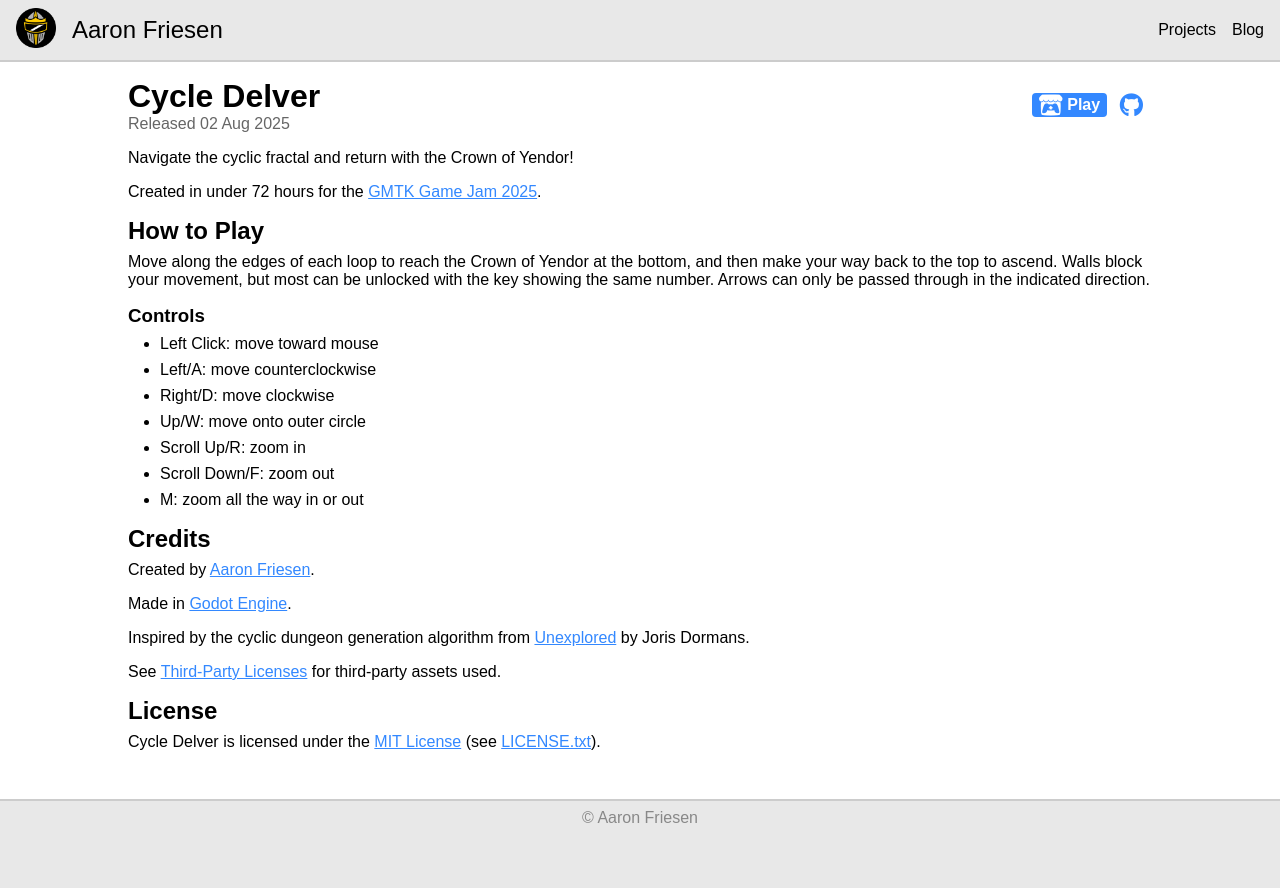
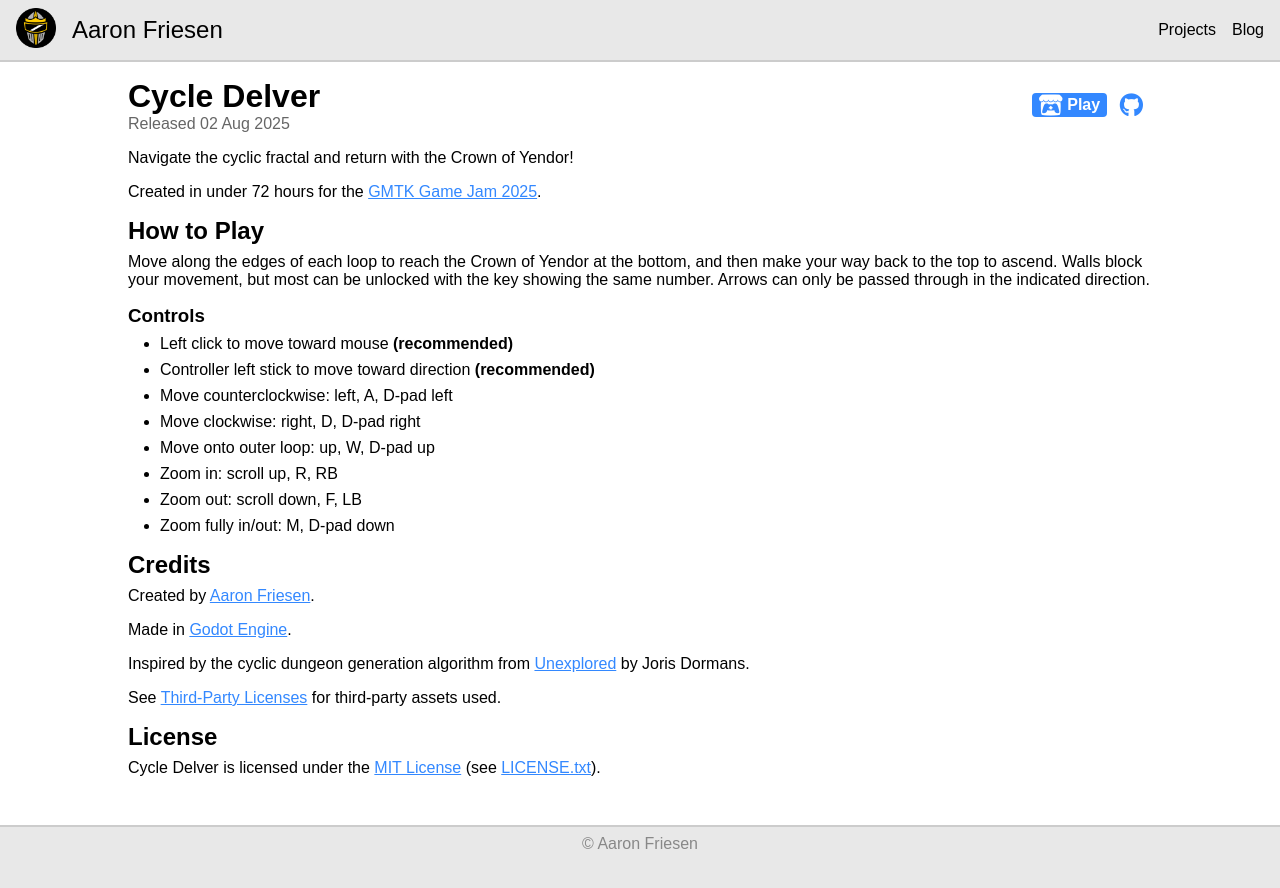
Before and after one commit to friedev/website, a Jekyll site: the page built from _projects/cycle-delver.html, in a window 1280 px wide. Shown: the top 888 px of the page. Built offline with Jekyll 4.4.1, drawn with Linux system fonts in a browser that asks for light colours.

Commit message:
Update Cycle Delver README

```diff
--- a/_includes/readme/cycle-delver.md
+++ b/_includes/readme/cycle-delver.md
@@ -11,13 +11,14 @@ Arrows can only be passed through in the indicated direction.
 
 ### Controls
 
-- Left Click: move toward mouse
-- Left/A: move counterclockwise
-- Right/D: move clockwise
-- Up/W: move onto outer circle
-- Scroll Up/R: zoom in
-- Scroll Down/F: zoom out
-- M: zoom all the way in or out
+- Left click to move toward mouse **(recommended)**
+- Controller left stick to move toward direction **(recommended)**
+- Move counterclockwise: left, A, D-pad left
+- Move clockwise: right, D, D-pad right
+- Move onto outer loop: up, W, D-pad up
+- Zoom in: scroll up, R, RB
+- Zoom out: scroll down, F, LB
+- Zoom fully in/out: M, D-pad down
 
 ## Credits
 
```
